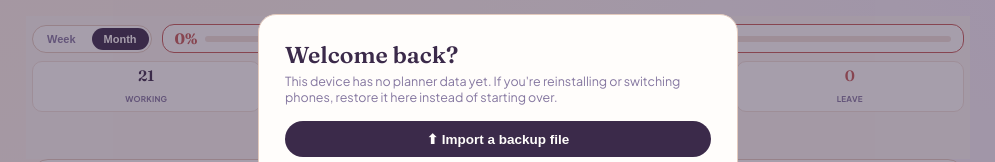
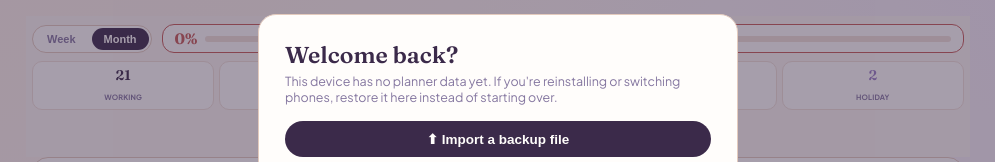
Before and after one commit to Sarthak-official-1997/timesheet-tool, a website: page index.html in a window 1280 px wide. Shown: the part 264-426 px from the top of the page, without its empty margins (142-1137 px from the left). Drawn offline with Linux system fonts and the light colour scheme.

Commit message:
fixed leave and holdiay counts

```diff
--- a/index.html
+++ b/index.html
@@ -285,13 +285,14 @@
   #stickyPercentWrap .stat-sub{ display:none; }
   #stickyPercentWrap .pct-bar-track{ flex:1; margin:0; }
   .stats-row .stat-card.percent{ display:none; }
-  .sticky-stats-row{ display:grid; grid-template-columns:repeat(4,1fr); gap:6px; }
-  .sticky-stat{ background:var(--paper-raised); border:1px solid var(--line); border-radius:10px; padding:6px 4px 5px; text-align:center; }
-  .sticky-stat b{ font-family:'Fraunces',serif; font-size:15px; font-weight:600; display:block; line-height:1.1; color:var(--ink); }
-  .sticky-stat span{ font-size:8px; font-weight:700; color:var(--ink-soft); text-transform:uppercase; letter-spacing:0.03em; }
+  .sticky-stats-row{ display:grid; grid-template-columns:repeat(5,1fr); gap:5px; }
+  .sticky-stat{ background:var(--paper-raised); border:1px solid var(--line); border-radius:10px; padding:6px 2px 5px; text-align:center; }
+  .sticky-stat b{ font-family:'Fraunces',serif; font-size:14px; font-weight:600; display:block; line-height:1.1; color:var(--ink); }
+  .sticky-stat span{ font-size:7.3px; font-weight:700; color:var(--ink-soft); text-transform:uppercase; letter-spacing:0.02em; }
   .sticky-stat.office b{ color:var(--accent-deep); }
   .sticky-stat.wfh b{ color:var(--sky-deep); }
   .sticky-stat.leave b{ color:var(--rose); }
+  .sticky-stat.holiday b{ color:var(--lavender-deep); }
 
   .grid.agenda-mode{ display:flex; flex-direction:column; gap:6px; }
   .weekdays.agenda-hide{ display:none; }
@@ -1241,7 +1242,7 @@ function computeMonthStats(data, y, m){
   if(y===undefined){ y = viewDate.getFullYear(); m = viewDate.getMonth(); }
   const daysInMonth = new Date(y, m+1, 0).getDate();
   let weekdayCount=0, weekendCount=0, officialHolOnWeekday=0, leaveOnWeekday=0;
-  let officeDays=0, wfhDays=0, travelDays=0, homeDays=0, leaveDays=0;
+  let officeDays=0, wfhDays=0, travelDays=0, homeDays=0, leaveDays=0, holidayCount=0;
   for(let day=1; day<=daysInMonth; day++){
     const dow = new Date(y,m,day).getDay();
     const isWeekend = (dow===0 || dow===6);
@@ -1264,15 +1265,18 @@ function computeMonthStats(data, y, m){
     else if(effective==='wfh') wfhDays++;
     else if(effective==='travel') travelDays++;
     else if(effective==='home') homeDays++;
-    // A gazetted holiday already counts as a holiday (see officialHolOnWeekday
-    // above) — if it's also marked "leave", that's not an extra leave day on
-    // top of it, it's the same day. Only count leave that isn't already a
-    // gazetted holiday, so the two never overlap.
-    if(explicit==='leave' && !isGazetted) leaveDays++;
+    // Leave is whatever the user explicitly set to "leave" — including a day
+    // that's also an official holiday (e.g. your office works through a
+    // gazetted holiday, so you take it as real personal leave instead).
+    if(explicit==='leave') leaveDays++;
+    // A holiday only counts here while it's still untouched. The moment the
+    // user sets any explicit day type on it (Office/WFH/Travel/Home/Leave),
+    // it moves to that bucket instead and stops being counted as a holiday.
+    if(holiday && !explicit) holidayCount++;
   }
   const workingDays = Math.max(0, weekdayCount - officialHolOnWeekday - leaveOnWeekday);
   const officePercent = workingDays>0 ? Math.round((officeDays/workingDays)*100) : 0;
-  return { weekdayCount, weekendCount, workingDays, officeDays, wfhDays, travelDays, homeDays, leaveDays, officePercent };
+  return { weekdayCount, weekendCount, workingDays, officeDays, wfhDays, travelDays, homeDays, leaveDays, holidayCount, officePercent };
 }
 function renderStats(data, y, m){
   const s = computeMonthStats(data, y, m);
@@ -1298,6 +1302,7 @@ function renderStats(data, y, m){
     <div class="sticky-stat office"><b>${s.officeDays}</b><span>Office</span></div>
     <div class="sticky-stat wfh"><b>${s.wfhDays}</b><span>WFH</span></div>
     <div class="sticky-stat leave"><b>${s.leaveDays}</b><span>Leave</span></div>
+    <div class="sticky-stat holiday"><b>${s.holidayCount}</b><span>Holiday</span></div>
   `;
 }
 
```
